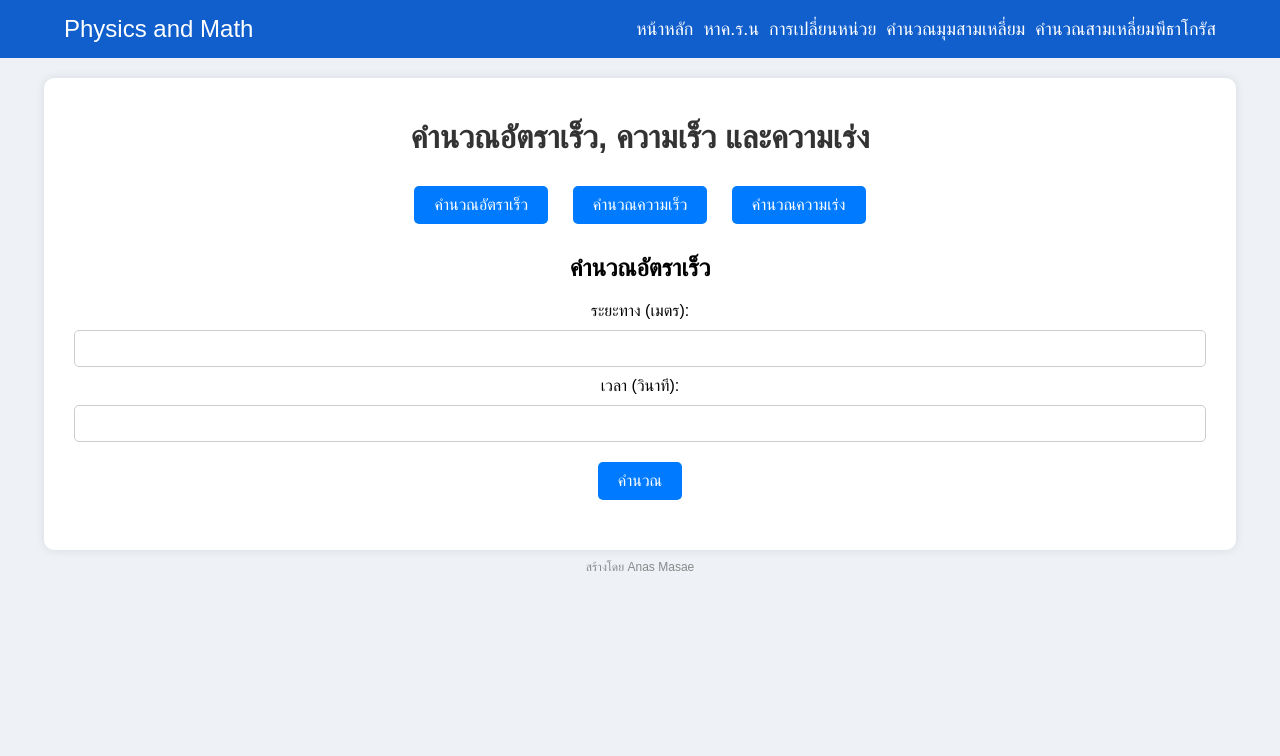
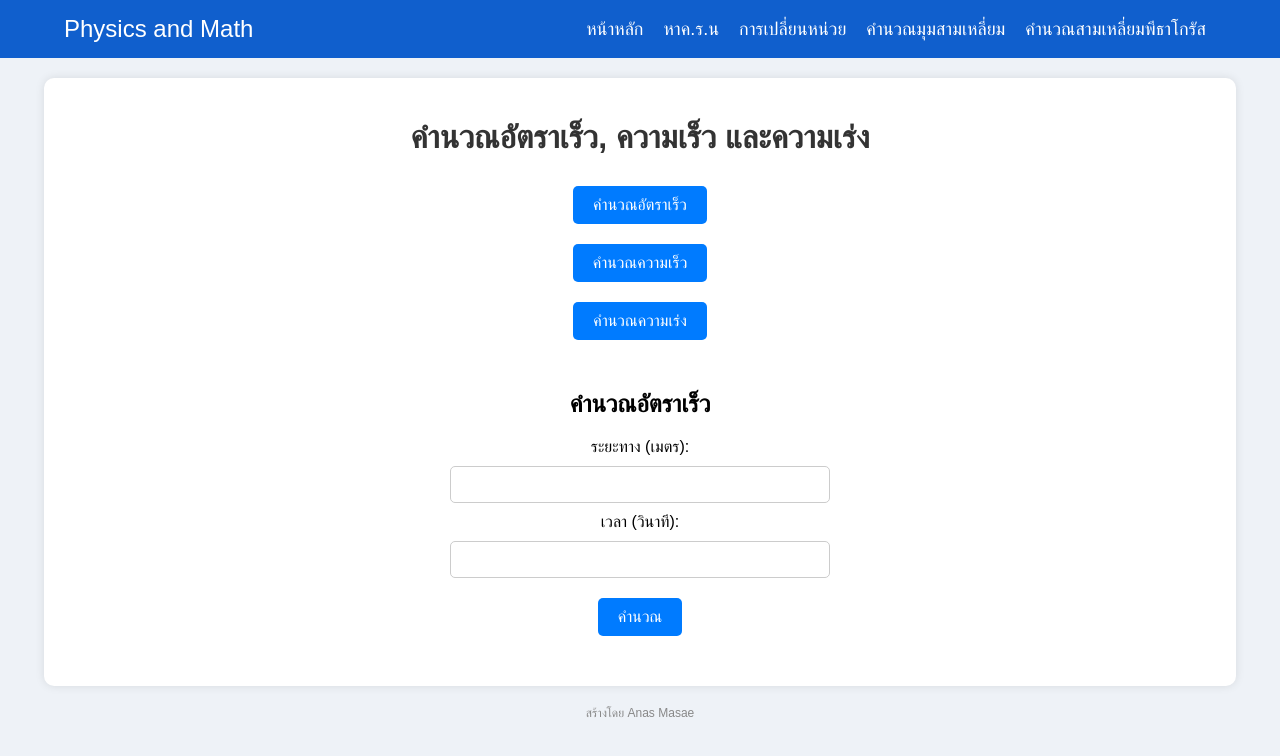
Before and after one commit to Anas322-lap/Physics-andmath, a plain HTML site: page index.html in a window 1280 px wide. Both pictures are taken after a click on the button "คำนวณอัตราเร็ว". Drawn offline with Linux system fonts and the light colour scheme.

Commit message:
Update index.html

```diff
--- a/index.html
+++ b/index.html
@@ -41,7 +41,7 @@
             flex-wrap: wrap;
         }
         .navbar-item {
-            margin-left: 10px;
+            margin: 0 10px;
         }
         .navbar-link {
             text-decoration: none;
@@ -61,6 +61,9 @@
             width: 100%;
             text-align: center;
             margin-top: 20px;
+            display: flex;
+            flex-direction: column;
+            align-items: center;
         }
         h1 {
             color: #333;
@@ -86,14 +89,14 @@
             color: #555;
         }
         .credit {
-            position: relative;
-            bottom: 10px;
             font-size: 12px;
             color: #888;
             margin-top: 20px;
         }
         .form-container {
             display: none;
+            width: 100%;
+            max-width: 400px;
             margin-top: 20px;
         }
         input[type="number"] {
@@ -114,6 +117,9 @@
             }
             .navbar-item {
                 margin: 5px 0;
+            }
+            .container {
+                padding: 10px;
             }
         }
     </style>
```
